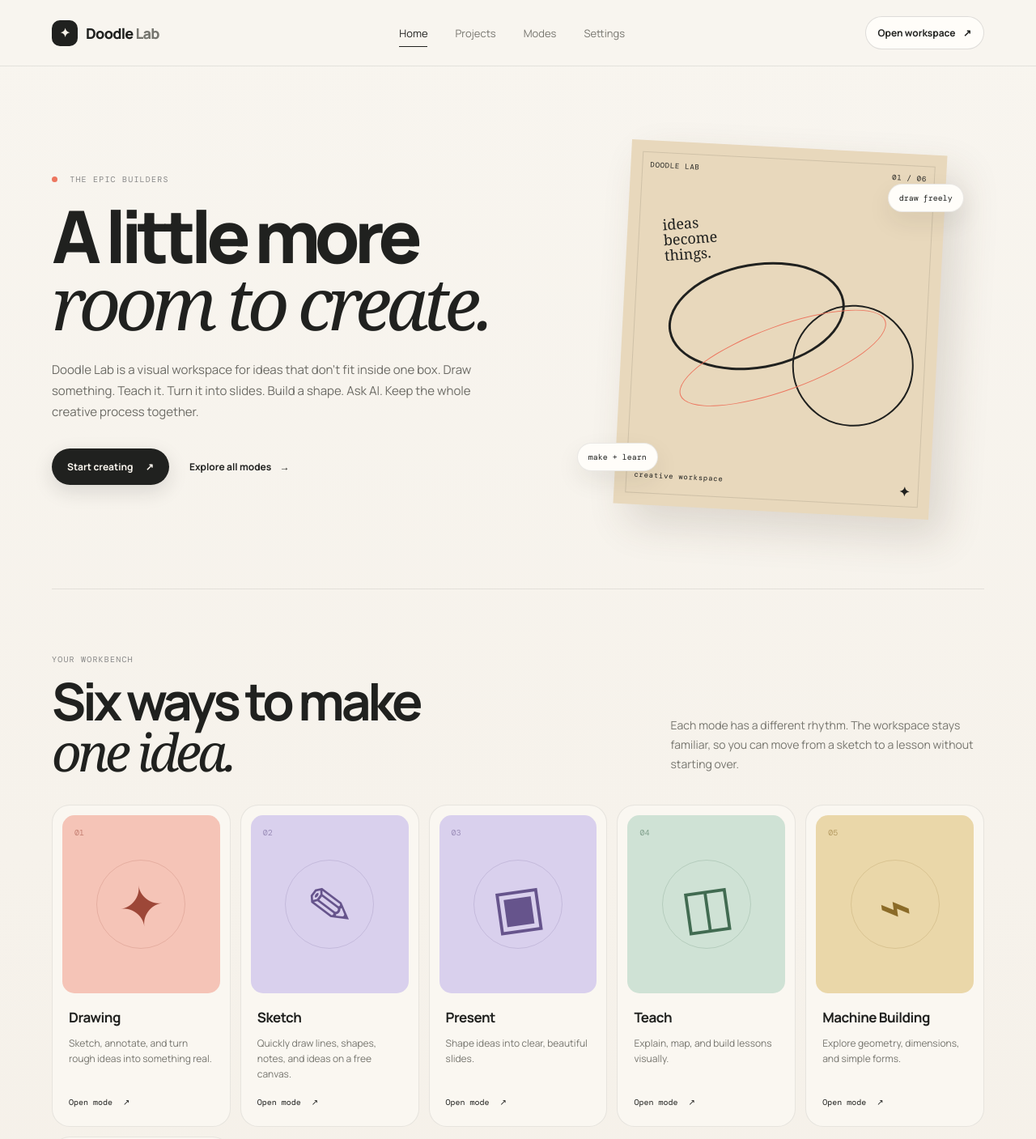
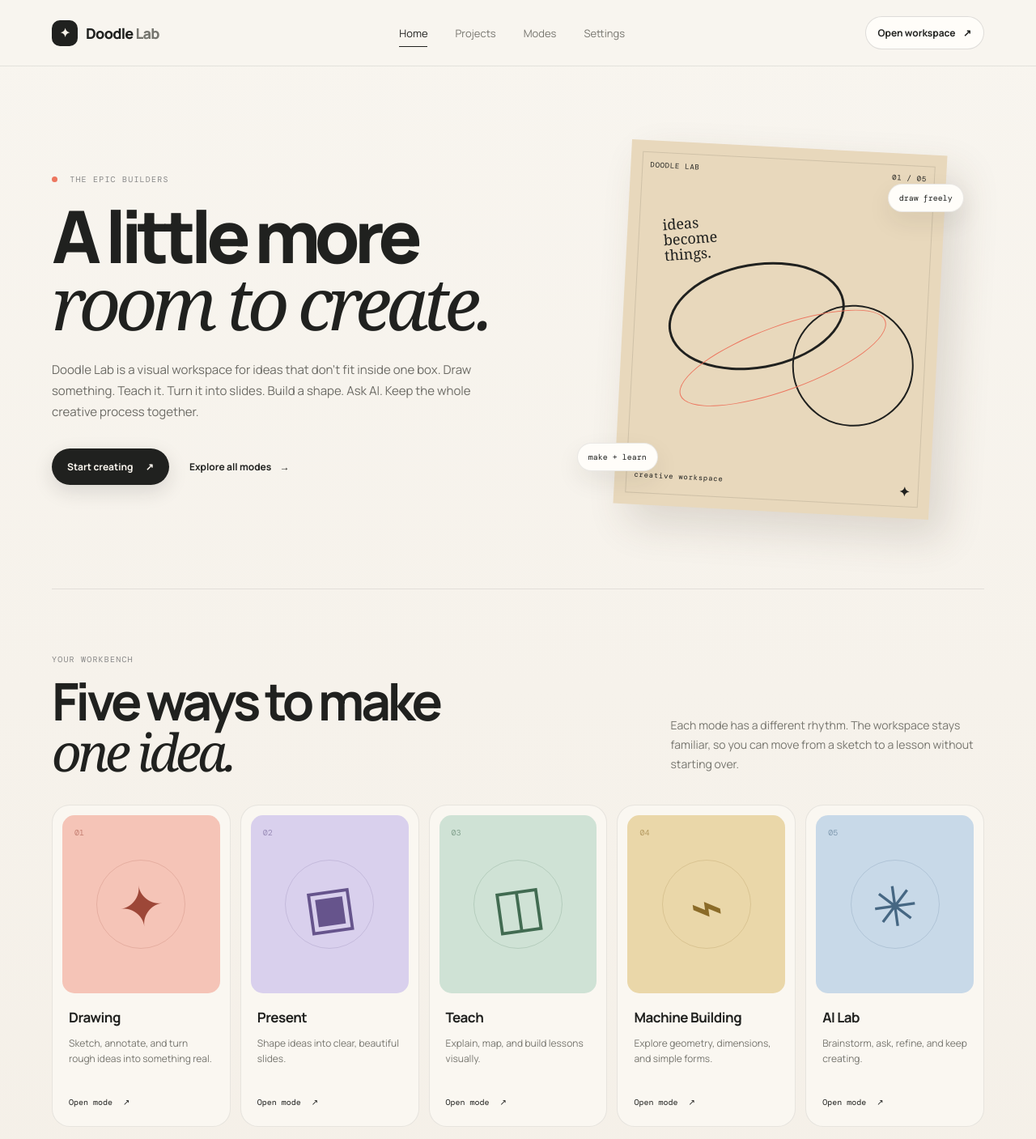
Before and after one commit to eagriware-lgtm/Doodle-lab, a Next.js app: page / in a window 1280 px wide. Shown: the top 1407 px of the page at 81% size. Built offline with nearby package versions, Linux system fonts and the light colour scheme.

Commit message:
Remove standalone Sketch mode from home

```diff
--- a/app/page.tsx
+++ b/app/page.tsx
@@ -1,12 +1,7 @@
-const modes=[["✦","Drawing","Sketch, annotate, and turn rough ideas into something real.","/drawing","coral"],["✎","Sketch","Quickly draw lines, shapes, notes, and ideas on a free canvas.","/drawing/sketch","violet"],["▣","Present","Shape ideas into clear, beautiful slides.","/presentation","violet"],["◫","Teach","Explain, map, and build lessons visually.","/teaching","mint"],["⌁","Machine Building","Explore geometry, dimensions, and simple forms.","/cad","amber"],["✳","AI Lab","Brainstorm, ask, refine, and keep creating.","/ai","blue"]];
-
+const modes=[["✦","Drawing","Sketch, annotate, and turn rough ideas into something real.","/drawing","coral"],["▣","Present","Shape ideas into clear, beautiful slides.","/presentation","violet"],["◫","Teach","Explain, map, and build lessons visually.","/teaching","mint"],["⌁","Machine Building","Explore geometry, dimensions, and simple forms.","/cad","amber"],["✳","AI Lab","Brainstorm, ask, refine, and keep creating.","/ai","blue"]];
 export default function Home(){return <div className="shell"><Header/><main className="home">
-<section className="intro"><div className="introCopy"><div className="eyebrow"><span/> THE EPIC BUILDERS</div><h1>A little more<br/><em>room to create.</em></h1><p>Doodle Lab is a visual workspace for ideas that don't fit inside one box. Draw something. Teach it. Turn it into slides. Build a shape. Ask AI. Keep the whole creative process together.</p><div className="introActions"><a className="primaryBtn" href="/drawing">Start creating <span>↗</span></a><a className="textBtn" href="/modes">Explore all modes <span>→</span></a></div></div><div className="artPanel"><div className="paper"><div className="paperTop"><span>DOODLE LAB</span><span>01 / 06</span></div><div className="scribble s1"/><div className="scribble s2"/><div className="orbit"/><div className="tinyNote">ideas<br/>become<br/>things.</div><div className="paperFooter">creative workspace <b>✦</b></div></div><div className="floatingTag tagA">draw freely</div><div className="floatingTag tagB">make + learn</div></div></section>
-
-<section className="sectionIntro"><div><div className="eyebrow">YOUR WORKBENCH</div><h2>Six ways to make<br/><em>one idea.</em></h2></div><p>Each mode has a different rhythm. The workspace stays familiar, so you can move from a sketch to a lesson without starting over.</p></section>
-
+<section className="intro"><div className="introCopy"><div className="eyebrow"><span/> THE EPIC BUILDERS</div><h1>A little more<br/><em>room to create.</em></h1><p>Doodle Lab is a visual workspace for ideas that don't fit inside one box. Draw something. Teach it. Turn it into slides. Build a shape. Ask AI. Keep the whole creative process together.</p><div className="introActions"><a className="primaryBtn" href="/drawing">Start creating <span>↗</span></a><a className="textBtn" href="/modes">Explore all modes <span>→</span></a></div></div><div className="artPanel"><div className="paper"><div className="paperTop"><span>DOODLE LAB</span><span>01 / 05</span></div><div className="scribble s1"/><div className="scribble s2"/><div className="orbit"/><div className="tinyNote">ideas<br/>become<br/>things.</div><div className="paperFooter">creative workspace <b>✦</b></div></div><div className="floatingTag tagA">draw freely</div><div className="floatingTag tagB">make + learn</div></div></section>
+<section className="sectionIntro"><div><div className="eyebrow">YOUR WORKBENCH</div><h2>Five ways to make<br/><em>one idea.</em></h2></div><p>Each mode has a different rhythm. The workspace stays familiar, so you can move from a sketch to a lesson without starting over.</p></section>
 <section className="modeGrid">{modes.map(([icon,title,desc,url,accent],i)=><a className={"modeCard "+accent} href={url} key={url}><div className="modeVisual"><span>{icon}</span><small>0{i+1}</small><i/></div><div className="modeInfo"><h3>{title}</h3><p>{desc}</p><b>Open mode <span>↗</span></b></div></a>)}</section>
-
 <section className="studioStrip"><div className="stripMark">✦</div><div><div className="eyebrow">THE IDEA</div><h2>Not another dashboard.</h2><p>A calm, visual place where making is the main thing.</p></div><a href="/projects">See projects <span>→</span></a></section>
-</main></div>}
-function Header(){return <header className="nav"><a className="brand" href="/"><span className="brandMark">✦</span><span>Doodle <i>Lab</i></span></a><nav className="links"><a className="active" href="/">Home</a><a href="/projects">Projects</a><a href="/modes">Modes</a><a href="/settings">Settings</a></nav><a className="navCta" href="/drawing">Open workspace <span>↗</span></a></header>}
+</main></div>}function Header(){return <header className="nav"><a className="brand" href="/"><span className="brandMark">✦</span><span>Doodle <i>Lab</i></span></a><nav className="links"><a className="active" href="/">Home</a><a href="/projects">Projects</a><a href="/modes">Modes</a><a href="/settings">Settings</a></nav><a className="navCta" href="/drawing">Open workspace <span>↗</span></a></header>}
```
